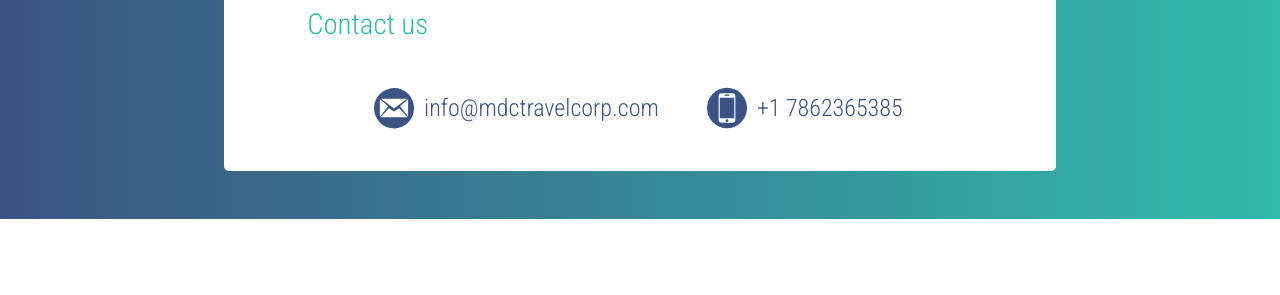
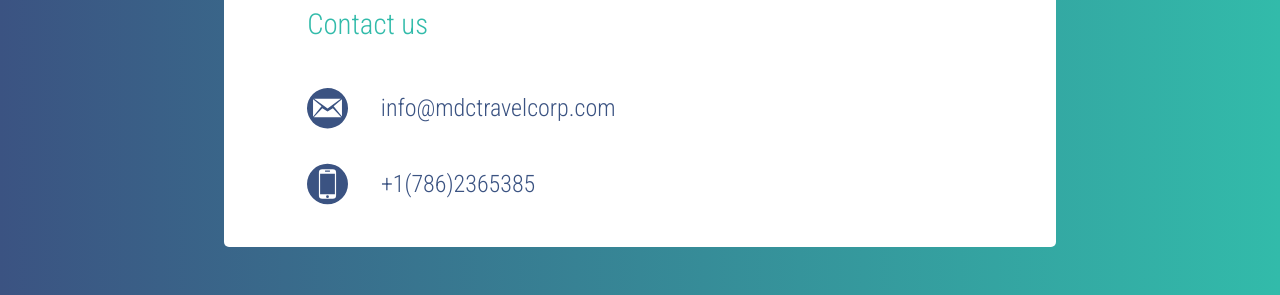
Before and after one commit to gnich12/mdcwebsite, a plain HTML site: page index.html in a window 1280 px wide. Shown: the part 738-1033 px from the top of the page. Before the commit the page ends 957 px from the top, so only its background shows below. Drawn offline with Linux system fonts and the light colour scheme.

Commit message:
1300px querie setup
Started with contact content queries

```diff
--- a/css/style.css
+++ b/css/style.css
@@ -115,12 +115,12 @@ body {
     font-size: 1.5rem;
     color:#3B5382;
     text-align: left;
-    margin: 0 auto;
+
     display: flex;
     flex-direction: row;
     justify-content: flex-start;
-    align-content: center;
-    width: 30%;
+    align-content: flex-start;
+
 }
 
 .contact-text img {
@@ -151,7 +151,7 @@ body {
 .third-line {
     display: flex;
     flex-direction: row;
-    justify-content:space-between;
+    justify-content:space-around;
     align-content: flex-end;
 }
 
@@ -162,3 +162,11 @@ body {
 .playstore-tag {
 
 }
+
+@media (min-width: 769px) and (max-width: 1300px) {
+    .third-line {
+        display: flex;
+        flex-direction: column;
+        justify-content:flex-start;
+    }
+}
--- a/index.html
+++ b/index.html
@@ -50,7 +50,7 @@
                 <img class="mail-icon" src="./images/Mail-icon.svg" alt="mail icon"/><p>info@mdctravelcorp.com</p>
               </div>
               <div class="contact-text">
-                <img class="phone-icon" src="./images/Phone-icon.svg" alt="call icon"/><p>+1 7862365385</p>
+                <img class="phone-icon" src="./images/Phone-icon.svg" alt="call icon"/><p>+1(786)2365385</p>
               </div>
             </div>
           </div>
```
